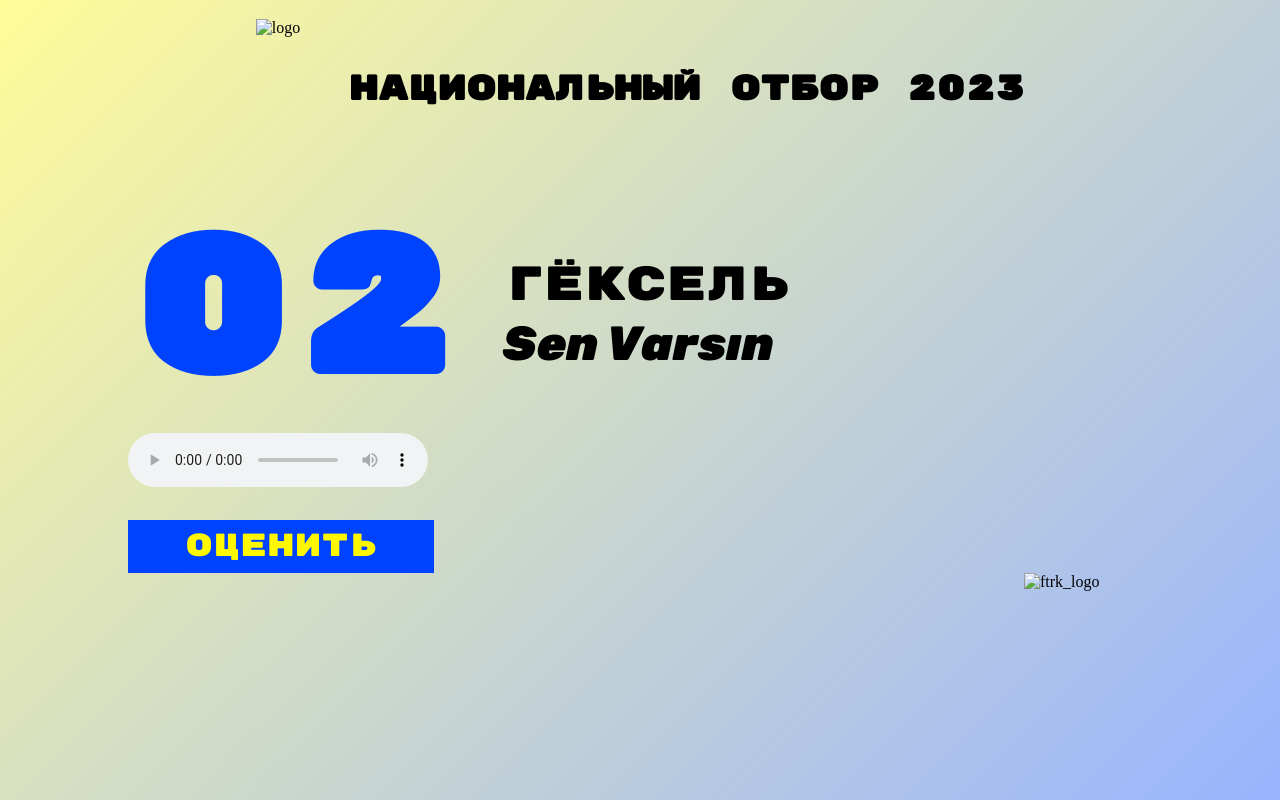
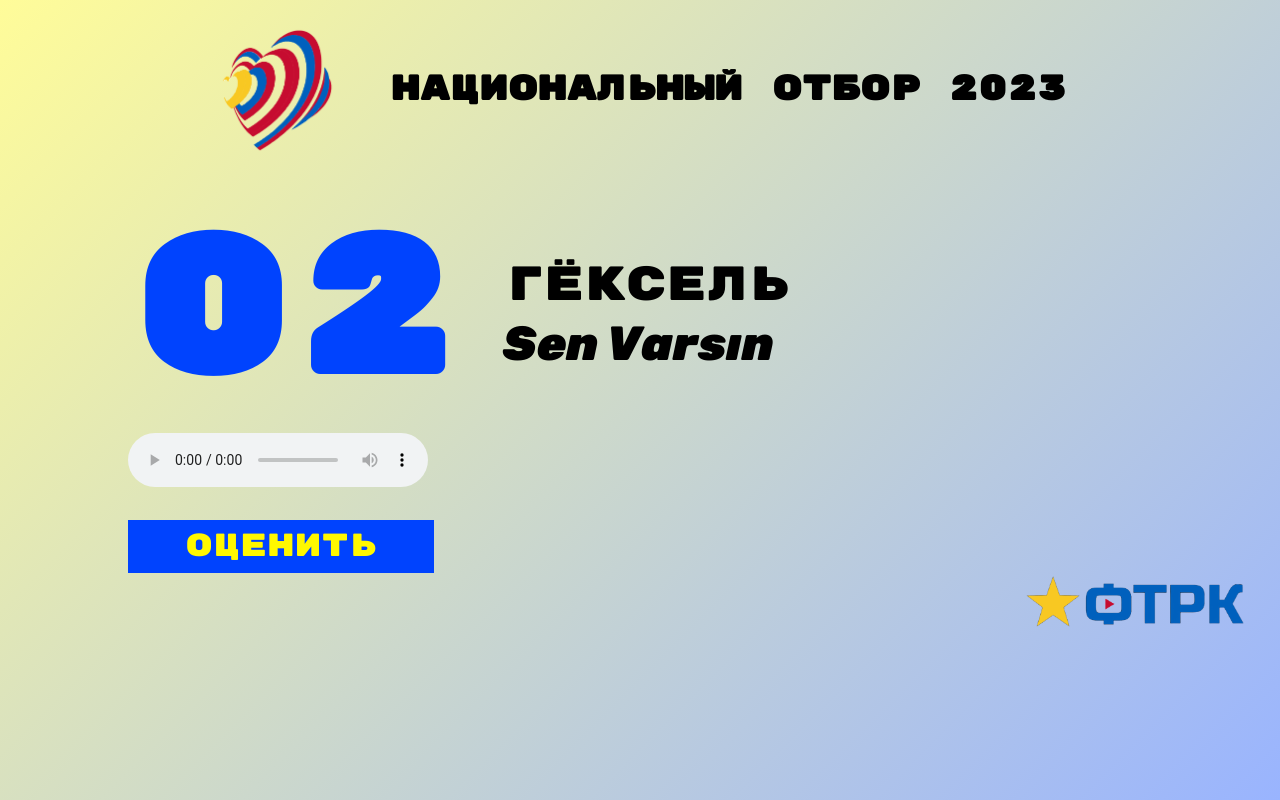
Before and after one commit to alex-petrushin/eurovision23, a plain HTML site: page snippets/goksel.html in a window 1280 px wide. Drawn offline with Linux system fonts and the light colour scheme.

Commit message:
Update goksel.html

```diff
--- a/snippets/goksel.html
+++ b/snippets/goksel.html
@@ -162,7 +162,7 @@
 </head>
 <body>
 	<header>
-		<img src="logo.png" alt="logo" class="logo"></img>
+		<img src="../img/logo.png" alt="logo" class="logo"></img>
 		<h1>Национальный отбор 2023</h1>
 	</header>
 
@@ -185,7 +185,7 @@
 	</div>
 
 	<footer>
-		<img src="ftrk_logo.png" alt="ftrk_logo" class="ftrk"></img>
+		<img src="../img/ftrk_logo.png" alt="ftrk_logo" class="ftrk"></img>
 	</footer>
 
 </body>
```
